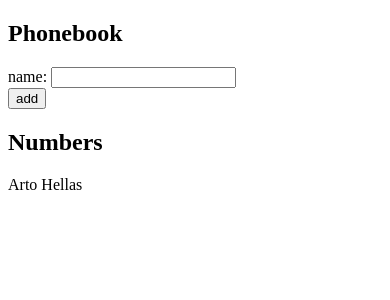
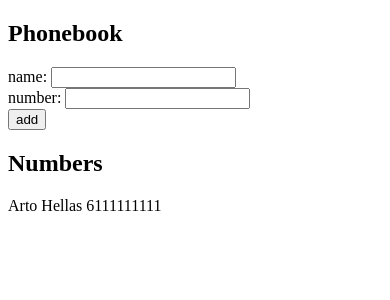
Before and after one commit to Atstincer/fullstack_course, a React (Vite) app in the folder Part2/phonebook/: page / in a window 390 px wide. Shown: the top 300 px of the page. Built offline with nearby package versions, Linux system fonts and the light colour scheme.

Commit message:
phonebook step 3

```diff
--- a/Part2/phonebook/src/App.jsx
+++ b/Part2/phonebook/src/App.jsx
@@ -1,18 +1,35 @@
 import { useState } from 'react'
+
+
+const Contacto = ({contacto}) => {
+  return (
+    <div>
+      {contacto.name} {contacto.phone}
+    </div>
+  )
+}
 
 const App = () => {
   const [persons, setPersons] = useState([
-    { name: 'Arto Hellas' }
+    {
+      name: 'Arto Hellas',
+      phone: '6111111111'
+    }
   ])
   const [newName, setNewName] = useState('')
+  const [newPhoneNumber, setNewPhoneNumber] = useState('')
 
   const onNewNameAdded = (event) => {
     setNewName(event.target.value)
   }
 
+  const onNewPhoneNumberAdded = (event) => {
+    setNewPhoneNumber(event.target.value)
+  }
+
   function alreadyExist() {
     const names = persons.map(person => person.name.toLowerCase())
-    console.log("names",names)
+    //1console.log("names",names)
     return names.includes(newName.toLowerCase())
   }
 
@@ -23,9 +40,11 @@ const App = () => {
       return
     }
     setPersons(persons.concat({
-      name: newName
+      name: newName,
+      phone: newPhoneNumber
     }))
-    setNewName("")
+    setNewName('')
+    setNewPhoneNumber('')
   }
 
   return (
@@ -35,6 +54,7 @@ const App = () => {
         <div>
           name: <input value={newName} onChange={onNewNameAdded} />
         </div>
+        <div>number: <input value={newPhoneNumber} onChange={onNewPhoneNumberAdded}/></div>
         <div>
           <button type="submit">add</button>
         </div>
@@ -45,12 +65,4 @@ const App = () => {
   )
 }
 
-const Contacto = ({contacto}) => {
-  return (
-    <div>
-      {contacto.name}
-    </div>
-  )
-}
-
 export default App
```
